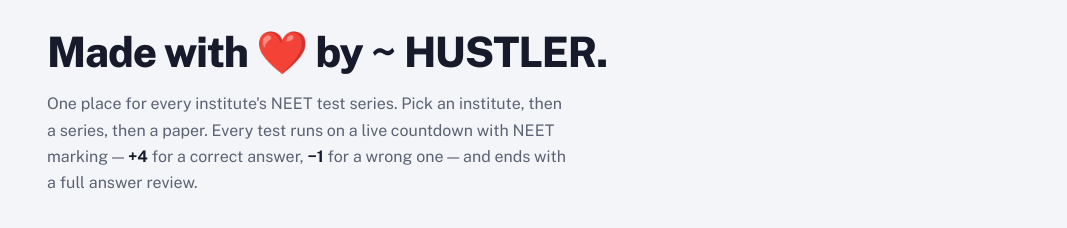
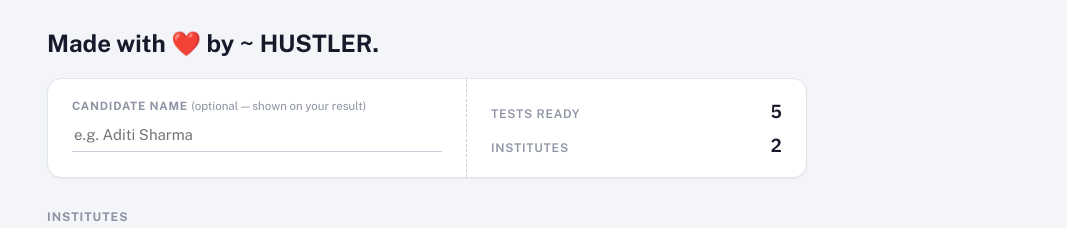
Before and after one commit to Ur-amit-01/Test-web--new, a plain HTML site: page index.html in a window 1280 px wide. Shown: the part 117-345 px from the top of the page, without its empty margins (213-1280 px from the left). Drawn offline with nearby package versions, Linux system fonts and the light colour scheme.

Commit message:
Update index.html

```diff
--- a/index.html
+++ b/index.html
@@ -42,8 +42,7 @@
       </div>
     </div>
 
-    <h1 class="landing-title">Made with ❤️ by ~ HUSTLER.</h1>
-    <p class="landing-sub">One place for every institute's NEET test series. Pick an institute, then a series, then a paper. Every test runs on a live countdown with NEET marking &mdash; <b>+4</b> for a correct answer, <b>&minus;1</b> for a wrong one &mdash; and ends with a full answer review.</p>
+    <h2 class="landing-title">Made with ❤️ by ~ HUSTLER.</h2>
 
     <div class="ticket-row">
       <div class="ticket-field candidate-field">
```
